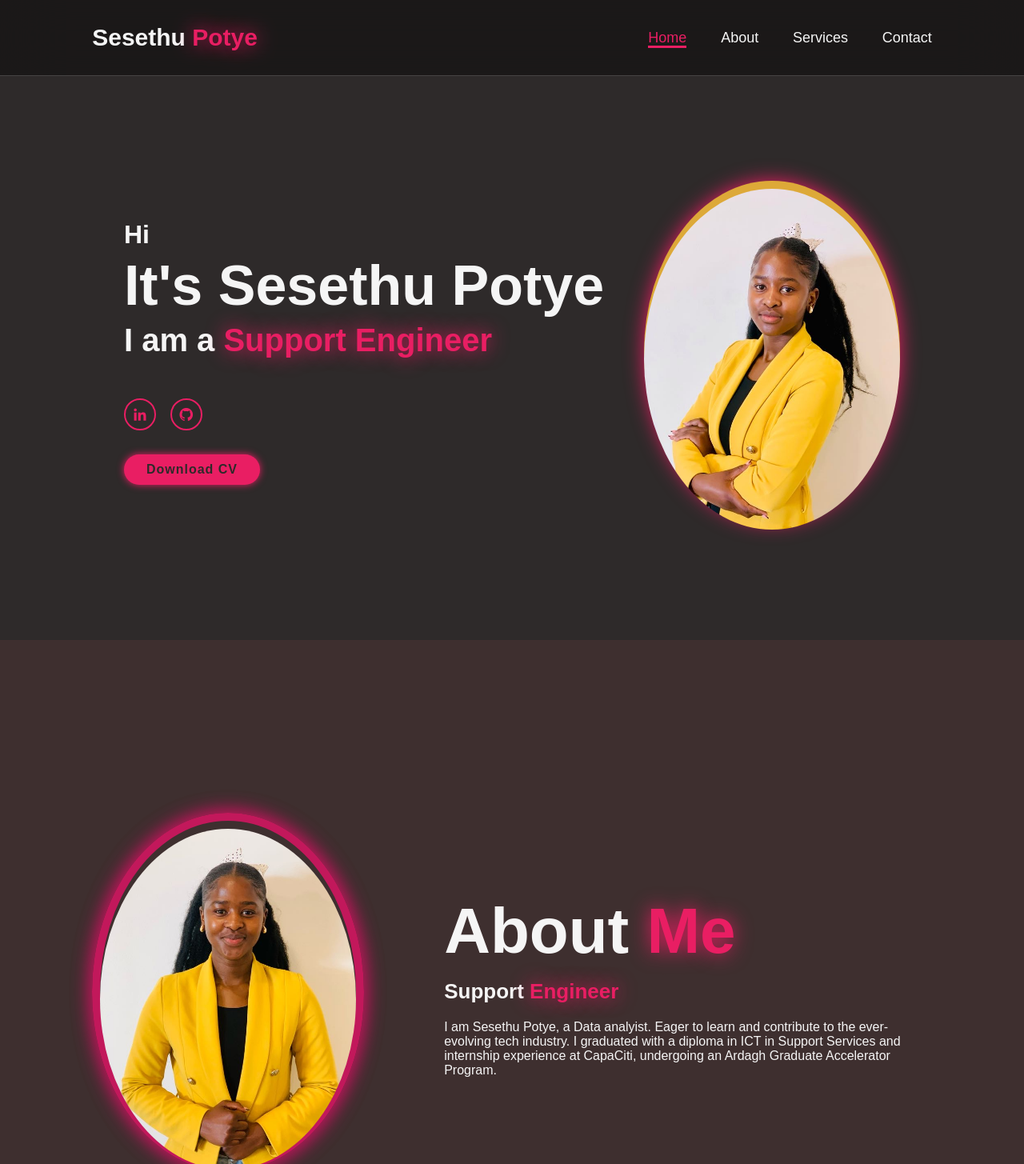
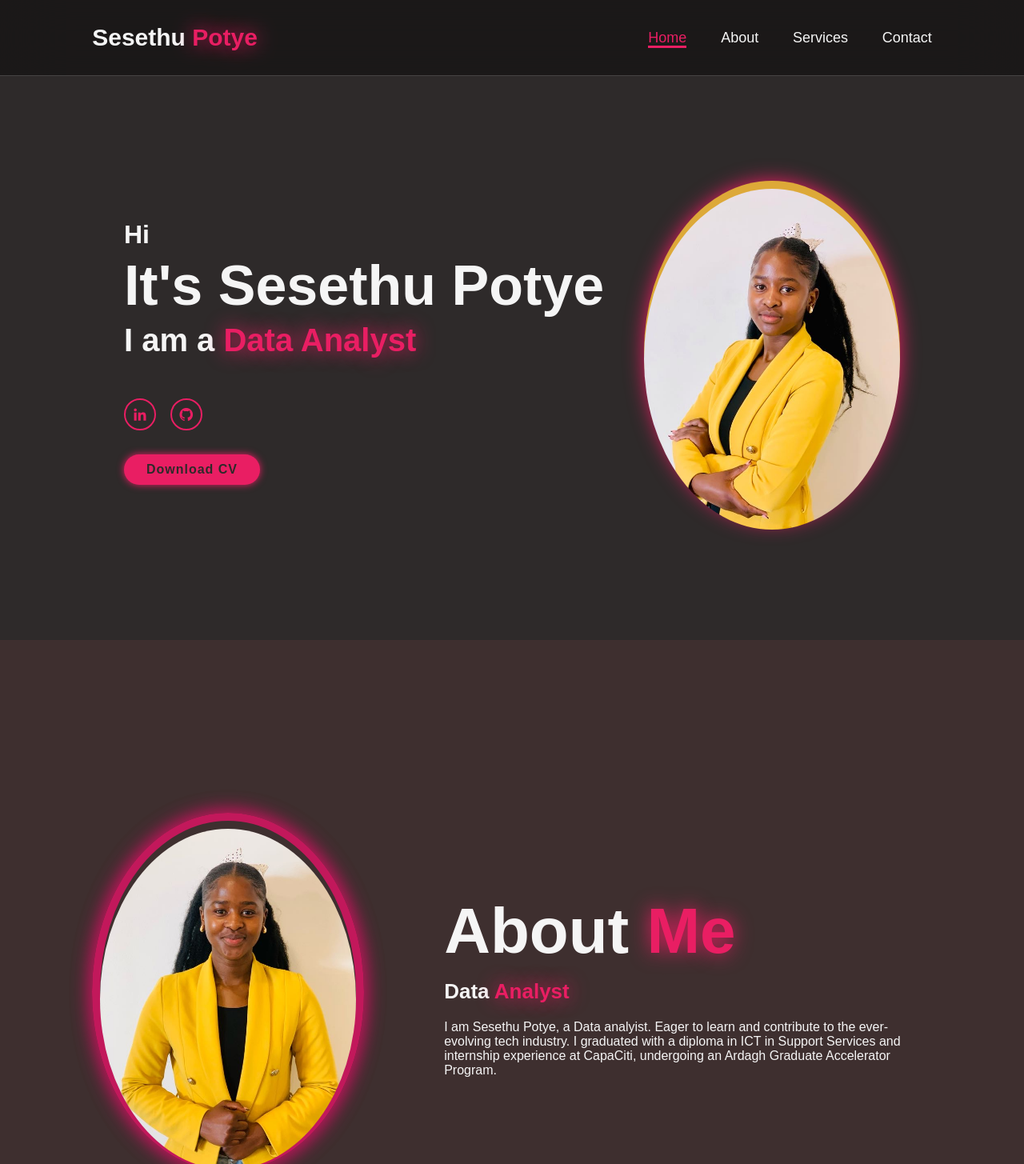
Before and after one commit to SesethuPotye/portfolio2, a plain HTML site: page index.html in a window 1280 px wide. Shown: the top 1455 px of the page at 80% size. Drawn offline with nearby package versions, Linux system fonts and the light colour scheme; a script that the page names is missing.

Commit message:
Update index.html

```diff
--- a/index.html
+++ b/index.html
@@ -29,7 +29,7 @@
         <div class="home-content">
             <h3>Hi</h3>
             <h1>It's Sesethu Potye</h1>
-            <h3>I am a <span>Support Engineer</span></h3>
+            <h3>I am a <span>Data Analyst</span></h3>
 
 
             <div class="social-icons">
@@ -56,7 +56,7 @@
 
         <div class="about-content">
             <h2 class="heading">About <span>Me</span></h2>
-            <h3>Support <span>Engineer</span></h3>
+            <h3>Data <span>Analyst</span></h3>
             <p> I am Sesethu Potye, a Data analyist. Eager to learn and contribute to the ever-evolving tech industry.
                  I graduated with a diploma in ICT in Support Services and internship experience at CapaCiti, undergoing an Ardagh Graduate Accelerator Program.</p>
 
```
